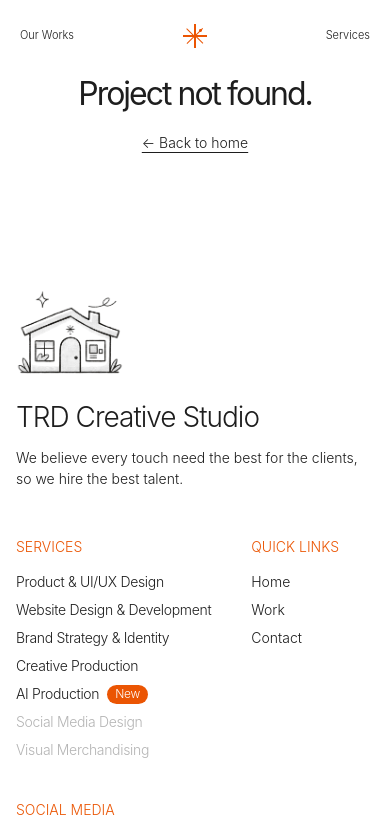
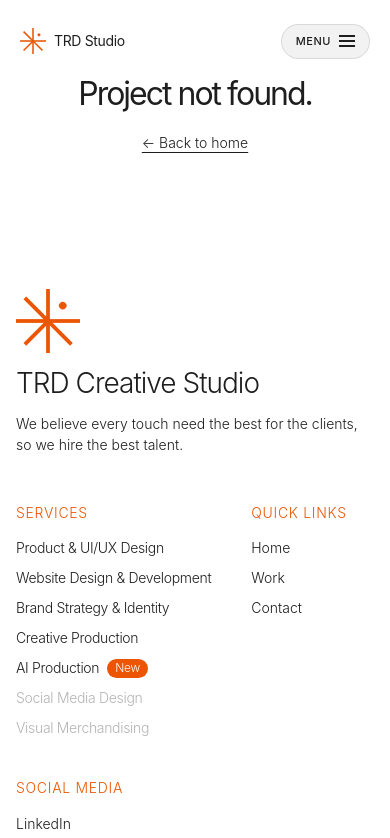
Before and after one commit to daryramadhan/trd-creative-studio-website, a React (Vite) app: page /work/1 in a window 390 px wide. Shown: the top 838 px of the page. Built offline with nearby package versions, Linux system fonts and the light colour scheme.

Commit message:
Update vector SVG logo, header navigation, section smooth scrolling, and footer links

```diff
--- a/src/app/components/CTA.tsx
+++ b/src/app/components/CTA.tsx
@@ -1,8 +1,11 @@
+import { StarIcon } from "./shared";
+
 export function CTA() {
   return (
     <section className="w-full bg-[var(--brand)]">
       <div className="flex flex-col items-center justify-center py-16 lg:py-[100px] px-5 lg:px-[100px]">
         <div className="flex flex-col gap-8 lg:gap-12 items-center max-w-[858px] w-full">
+          <StarIcon color="white" size={48} />
           <div className="bg-white/10 flex items-center justify-center px-4 py-2 rounded-full">
             <p className="font-[var(--font-manrope)] font-light text-white text-sm leading-[1.4] text-center whitespace-nowrap m-0">
               TRD Creative Studio are ready to help you!
--- a/src/app/components/Footer.tsx
+++ b/src/app/components/Footer.tsx
@@ -1,5 +1,7 @@
-import imgChatGptImageJul142026055012Pm1 from "../../imports/TrdCreativeStudioⒸWebsite-1/1632661aa3faadb418045d3e7667246cd6175bc3.png";
 import imgImage11 from "../../imports/TrdCreativeStudioⒸWebsite-1/d2e0a0da0a57a02edbdf13fa7ba8ba12913b0266.png";
+import { StarIcon } from "./shared";
+import { useLocation } from "react-router";
+import { useTransitionNavigate } from "./TransitionContext";
 
 const footerServices = [
   "Product & UI/UX Design",
@@ -8,79 +10,148 @@ const footerServices = [
   "Creative Production",
 ];
 
-const quickLinks = ["Home", "Work", "Contact"];
-const socialLinks = ["LinkedIn", "Instagram", "Behance"];
+const quickLinks = [
+  { label: "Home", hash: "#home" },
+  { label: "Work", hash: "#our-works" },
+  { label: "Contact", hash: "#pricing" },
+];
+
+const socialLinks = [
+  { label: "LinkedIn", href: "https://www.linkedin.com/company/trd-creative-studio" },
+  { label: "Instagram", href: "https://instagram.com/trd.studio" },
+  { label: "Behance", href: "https://behance.net/trdcreative" },
+];
 
 export function Footer() {
+  const location = useLocation();
+  const isHome = location.pathname === "/";
+  const transitionNavigate = useTransitionNavigate();
+
+  const handleLinkClick = (e: React.MouseEvent<HTMLAnchorElement>, hash: string) => {
+    e.preventDefault();
+    const cleanHash = hash.startsWith("#") ? hash : `#${hash}`;
+    const targetId = cleanHash.replace("#", "");
+
+    if (isHome) {
+      if (!targetId || targetId === "home") {
+        window.scrollTo({ top: 0, behavior: "smooth" });
+      } else {
+        const element = document.getElementById(targetId);
+        if (element) {
+          element.scrollIntoView({ behavior: "smooth" });
+        }
+      }
+      window.history.pushState(null, "", cleanHash || "/");
+    } else {
+      transitionNavigate(`/${cleanHash}`);
+    }
+  };
+
+  const getLinkHref = (hash: string) => {
+    return isHome ? hash : `/${hash}`;
+  };
+
   return (
     <>
-      <section className="w-full py-10">
+      <section className="w-full py-10 bg-white">
         <div className="flex flex-col lg:flex-row p-4 lg:p-[100px] items-start gap-12 lg:gap-[313px]">
           {/* Brand */}
           <div className="flex flex-col gap-6 lg:gap-8 items-start w-full lg:w-[350px] lg:shrink-0">
-            <div className="h-[90px] w-[108px] lg:h-[106px] lg:w-[128px] relative">
-              <div className="absolute h-full left-0 top-0 w-full overflow-hidden">
-                <img
-                  alt=""
-                  className="absolute max-w-none"
-                  style={{ height: "166.31%", left: "-18.6%", top: "-33.16%", width: "137.2%" }}
-                  src={imgChatGptImageJul142026055012Pm1}
-                />
-              </div>
-            </div>
+            <a
+              href={getLinkHref("#home")}
+              onClick={(e) => handleLinkClick(e, "#home")}
+              className="cursor-pointer group flex flex-col gap-4 items-start text-left"
+            >
+              <StarIcon color="#eb5503" size={64} className="group-hover:scale-105 transition-transform" />
               <div className="flex flex-col gap-4 items-start text-[var(--dark)] w-full font-[var(--font-manrope)]">
                 <p
-                className="leading-[1] w-full font-light m-0"
+                  className="leading-[1] w-full font-light m-0 group-hover:text-[var(--brand)] transition-colors"
                   style={{ fontSize: "clamp(28px, 5vw, 42px)", letterSpacing: "-1px" }}
                 >
                   TRD Creative Studio
                 </p>
-              <p className="text-sm lg:text-base leading-[1.5] w-full m-0 font-light">
+                <p className="text-sm lg:text-base leading-[1.5] w-full m-0 font-light text-[var(--dark)]">
                   We believe every touch need the best for the clients, so we hire the best talent.
                 </p>
               </div>
+            </a>
           </div>
 
           {/* Links */}
           <div className="flex flex-wrap gap-10 items-start w-full lg:w-auto">
             {/* Services */}
             <div className="flex flex-col gap-4 items-start justify-center">
-              <p className="font-[var(--font-manrope)] font-light text-[var(--brand)] text-sm leading-[1.4] whitespace-nowrap m-0">
+              <p className="font-[var(--font-manrope)] font-light text-[var(--brand)] text-sm leading-[1.4] whitespace-nowrap m-0 uppercase tracking-wider">
                 SERVICES
               </p>
-              <div className="flex flex-col gap-2 items-start text-[var(--dark)] font-[var(--font-manrope)] font-light text-sm lg:text-base" style={{ letterSpacing: "-0.32px" }}>
+              <div
+                className="flex flex-col gap-2.5 items-start text-[var(--dark)] font-[var(--font-manrope)] font-light text-sm lg:text-base"
+                style={{ letterSpacing: "-0.32px" }}
+              >
                 {footerServices.map((s) => (
-                  <p key={s} className="whitespace-nowrap m-0">{s}</p>
+                  <a
+                    key={s}
+                    href={getLinkHref("#services")}
+                    onClick={(e) => handleLinkClick(e, "#services")}
+                    className="whitespace-nowrap m-0 text-[var(--dark)] hover:text-[var(--brand)] transition-colors cursor-pointer"
+                  >
+                    {s}
+                  </a>
                 ))}
-                <div className="flex gap-2 items-center">
-                  <p className="whitespace-nowrap m-0">AI Production</p>
+                <a
+                  href={getLinkHref("#services")}
+                  onClick={(e) => handleLinkClick(e, "#services")}
+                  className="flex gap-2 items-center text-[var(--dark)] hover:text-[var(--brand)] transition-colors cursor-pointer"
+                >
+                  <span className="whitespace-nowrap m-0">AI Production</span>
                   <span className="bg-[var(--brand)] text-white font-[var(--font-manrope)] font-light text-[12px] leading-[1.4] px-2 py-[1px] rounded-full">
                     New
                   </span>
-                </div>
-                <p className="text-[var(--text-muted-trd)] whitespace-nowrap m-0">Social Media Design</p>
-                <p className="text-[var(--text-muted-trd)] whitespace-nowrap m-0">Visual Merchandising</p>
+                </a>
+                <p className="text-[var(--text-muted-trd)] whitespace-nowrap m-0 cursor-default">
+                  Social Media Design
+                </p>
+                <p className="text-[var(--text-muted-trd)] whitespace-nowrap m-0 cursor-default">
+                  Visual Merchandising
+                </p>
               </div>
             </div>
+
             {/* Quick Links */}
             <div className="flex flex-col gap-4 items-start justify-center w-[110px] lg:w-[125px]">
-              <p className="font-[var(--font-manrope)] font-light text-[var(--brand)] text-sm leading-[1.4] m-0">
+              <p className="font-[var(--font-manrope)] font-light text-[var(--brand)] text-sm leading-[1.4] m-0 uppercase tracking-wider">
                 QUICK LINKS
               </p>
-              <div className="flex flex-col gap-2 items-start text-[var(--dark)] font-[var(--font-manrope)] font-light text-sm lg:text-base whitespace-nowrap">
+              <div className="flex flex-col gap-2.5 items-start text-[var(--dark)] font-[var(--font-manrope)] font-light text-sm lg:text-base whitespace-nowrap">
                 {quickLinks.map((l) => (
-                  <p key={l} className="m-0">{l}</p>
+                  <a
+                    key={l.label}
+                    href={getLinkHref(l.hash)}
+                    onClick={(e) => handleLinkClick(e, l.hash)}
+                    className="m-0 text-[var(--dark)] hover:text-[var(--brand)] transition-colors cursor-pointer"
+                  >
+                    {l.label}
+                  </a>
                 ))}
               </div>
             </div>
+
             {/* Social Media */}
             <div className="flex flex-col gap-4 items-start justify-center w-[110px] lg:w-[125px]">
-              <p className="font-[var(--font-manrope)] font-light text-[var(--brand)] text-sm leading-[1.4] m-0">
+              <p className="font-[var(--font-manrope)] font-light text-[var(--brand)] text-sm leading-[1.4] m-0 uppercase tracking-wider">
                 SOCIAL MEDIA
               </p>
-              <div className="flex flex-col gap-2 items-start text-[var(--dark)] font-[var(--font-manrope)] font-light text-sm lg:text-base whitespace-nowrap">
+              <div className="flex flex-col gap-2.5 items-start text-[var(--dark)] font-[var(--font-manrope)] font-light text-sm lg:text-base whitespace-nowrap">
                 {socialLinks.map((l) => (
-                  <p key={l} className="m-0">{l}</p>
+                  <a
+                    key={l.label}
+                    href={l.href}
+                    target="_blank"
+                    rel="noopener noreferrer"
+                    className="m-0 text-[var(--dark)] hover:text-[var(--brand)] transition-colors cursor-pointer"
+                  >
+                    {l.label}
+                  </a>
                 ))}
               </div>
             </div>
@@ -108,7 +179,14 @@ export function Footer() {
           style={{ letterSpacing: "-0.32px" }}
         >
           <p className="font-[var(--font-manrope)] font-light m-0">2026 ⓒ TRD Creative Studio</p>
-          <p className="font-[var(--font-manrope)] font-light underline m-0">Privacy Policy</p>
+          <span className="text-[var(--text-muted-trd)]">•</span>
+          <a
+            href="#privacy"
+            onClick={(e) => e.preventDefault()}
+            className="font-[var(--font-manrope)] font-light underline text-[var(--dark)] hover:text-[var(--brand)] transition-colors cursor-pointer m-0"
+          >
+            Privacy Policy
+          </a>
         </div>
       </div>
     </>
--- a/src/app/components/Navbar.tsx
+++ b/src/app/components/Navbar.tsx
@@ -1,3 +1,4 @@
+import { useState, useEffect } from "react";
 import { StarIcon } from "./shared";
 import { useLocation, Link } from "react-router";
 import { useTransitionNavigate } from "./TransitionContext";
@@ -6,52 +7,141 @@ export function Navbar() {
   const location = useLocation();
   const isHome = location.pathname === "/";
   const transitionNavigate = useTransitionNavigate();
+  const [mobileMenuOpen, setMobileMenuOpen] = useState(false);
+  const [scrolled, setScrolled] = useState(false);
 
-  const textColor = isHome ? "text-white" : "text-[var(--dark)]";
+  const isLight = !isHome || scrolled;
+
+  const textColor = mobileMenuOpen
+    ? "text-white"
+    : isLight
+      ? "text-[var(--dark)]"
+      : "text-white";
+
+  const navBgClass = scrolled
+    ? "backdrop-blur-md py-4"
+    : "py-6 lg:py-10";
+
+  const buttonBgClass = mobileMenuOpen
+    ? "bg-white/10 border-white/10 text-white"
+    : isLight
+      ? "bg-black/5 border-black/10 text-[var(--dark)]"
+      : "bg-white/10 border-white/10 text-white";
+
+  const barBgClass = mobileMenuOpen
+    ? "bg-white"
+    : isLight
+      ? "bg-[var(--dark)]"
+      : "bg-white";
+
+  useEffect(() => {
+    const handleScroll = () => {
+      setScrolled(window.scrollY > 20);
+    };
+    window.addEventListener("scroll", handleScroll);
+    return () => window.removeEventListener("scroll", handleScroll);
+  }, []);
+
+  // Lock body scroll when mobile menu is open
+  useEffect(() => {
+    if (mobileMenuOpen) {
+      document.body.style.overflow = "hidden";
+    } else {
+      document.body.style.overflow = "unset";
+    }
+  }, [mobileMenuOpen]);
 
   const handleLinkClick = (e: React.MouseEvent<HTMLAnchorElement>, hash: string) => {
-    if (isHome) return; // Let default anchor behavior handle it on Home
     e.preventDefault();
-    transitionNavigate(`/${hash}`);
+    setMobileMenuOpen(false);
+    const cleanHash = hash.startsWith("#") ? hash : `#${hash}`;
+    const targetId = cleanHash.replace("#", "");
+
+    if (isHome) {
+      if (!targetId || targetId === "home") {
+        window.scrollTo({ top: 0, behavior: "smooth" });
+      } else {
+        const element = document.getElementById(targetId);
+        if (element) {
+          element.scrollIntoView({ behavior: "smooth" });
+        }
+      }
+      window.history.pushState(null, "", cleanHash || "/");
+    } else {
+      transitionNavigate(`/${cleanHash}`);
+    }
+  };
+
+  const handleHomeClick = (e: React.MouseEvent) => {
+    e.preventDefault();
+    setMobileMenuOpen(false);
+    if (isHome) {
+      window.scrollTo({ top: 0, behavior: "smooth" });
+      window.history.pushState(null, "", "/");
+    } else {
+      transitionNavigate("/");
+    }
   };
 
   const getLinkHref = (hash: string) => {
     return isHome ? hash : `/${hash}`;
   };
 
+  const navLinks = [
+    { name: "Home", href: "#home", num: "01" },
+    { name: "Our Works", href: "#our-works", num: "02" },
+    { name: "Services", href: "#services", num: "03" },
+    { name: "Pricing", href: "#pricing", num: "04" },
+  ];
+
   return (
-    <nav className="pointer-events-none absolute top-0 left-0 right-0 z-50 grid grid-cols-3 items-center px-5 py-6 lg:flex lg:justify-center lg:gap-12 lg:px-[100px] lg:py-10">
-      {/* Mobile nav mirrors the compact Figma header */}
-      <a
-        href={getLinkHref("#our-works")}
-        onClick={(e) => handleLinkClick(e, "#our-works")}
-        className={`pointer-events-auto justify-self-start font-[var(--font-manrope)] font-light text-[11px] ${textColor} leading-[1.4] whitespace-nowrap hover:text-[var(--brand)] transition-colors duration-200 lg:hidden`}
+    <>
+      {/* Header Bar */}
+      <nav
+        className={`fixed top-0 left-0 right-0 z-50 transition-all duration-300 ${navBgClass} px-5 lg:px-[100px] flex items-center justify-between lg:justify-center lg:gap-12`}
       >
-        Our Works
-      </a>
+        {/* Mobile Header: Logo + Brand Name */}
         <Link
           to="/"
-        onClick={(e) => {
-          e.preventDefault();
-          transitionNavigate("/");
-        }}
-        className="pointer-events-auto justify-self-center lg:hidden"
+          onClick={handleHomeClick}
+          className="flex items-center gap-2 lg:hidden z-50 cursor-pointer"
         >
-        <StarIcon color="#eb5503" size={24} />
+          <StarIcon color="#eb5503" size={26} />
+          <span className={`font-[var(--font-manrope)] font-normal text-sm tracking-tight ${textColor}`}>
+            TRD Studio
+          </span>
         </Link>
-      <a
-        href={getLinkHref("#services")}
-        onClick={(e) => handleLinkClick(e, "#services")}
-        className={`pointer-events-auto justify-self-end font-[var(--font-manrope)] font-light text-[11px] ${textColor} leading-[1.4] whitespace-nowrap hover:text-[var(--brand)] transition-colors duration-200 lg:hidden`}
+
+        {/* Mobile Hamburger Toggle Button */}
+        <button
+          onClick={() => setMobileMenuOpen(!mobileMenuOpen)}
+          aria-label="Toggle navigation menu"
+          className={`lg:hidden z-50 flex items-center gap-2 backdrop-blur-md px-3.5 py-2 rounded-full border active:scale-95 transition-all ${buttonBgClass}`}
         >
-        Services
-      </a>
+          <span className="font-[var(--font-manrope)] text-[11px] uppercase tracking-wider font-medium">
+            {mobileMenuOpen ? "Close" : "Menu"}
+          </span>
+          <div className="w-4 h-3 flex flex-col justify-between relative">
+            <span
+              className={`w-full h-0.5 ${barBgClass} transition-all duration-300 transform origin-center ${mobileMenuOpen ? "rotate-45 translate-y-[5px]" : ""
+                }`}
+            />
+            <span
+              className={`w-full h-0.5 ${barBgClass} transition-all duration-300 ${mobileMenuOpen ? "opacity-0" : ""
+                }`}
+            />
+            <span
+              className={`w-full h-0.5 ${barBgClass} transition-all duration-300 transform origin-center ${mobileMenuOpen ? "-rotate-45 -translate-y-[5px]" : ""
+                }`}
+            />
+          </div>
+        </button>
 
         {/* Desktop: left links */}
-      <div className="pointer-events-auto hidden lg:flex gap-12 items-center">
+        <div className="hidden lg:flex gap-12 items-center">
           <a
-          href={getLinkHref("#")}
-          onClick={(e) => handleLinkClick(e, "#")}
+            href={getLinkHref("#home")}
+            onClick={(e) => handleLinkClick(e, "#home")}
             className={`font-[var(--font-manrope)] font-light text-md ${textColor} leading-[1.4] whitespace-nowrap hover:text-[var(--brand)] transition-colors duration-200`}
           >
             Home
@@ -68,17 +158,14 @@ export function Navbar() {
         {/* Desktop: center star */}
         <Link
           to="/"
-        onClick={(e) => {
-          e.preventDefault();
-          transitionNavigate("/");
-        }}
-        className="pointer-events-auto hidden lg:block"
+          onClick={handleHomeClick}
+          className="hidden lg:block cursor-pointer"
         >
           <StarIcon color="#eb5503" size={32} />
         </Link>
 
         {/* Desktop: right links */}
-      <div className="pointer-events-auto hidden lg:flex gap-12 items-center">
+        <div className="hidden lg:flex gap-12 items-center">
           {["Services", "Pricing"].map((l) => (
             <a
               key={l}
@@ -91,5 +178,55 @@ export function Navbar() {
           ))}
         </div>
       </nav>
+
+      {/* Mobile Fullscreen Menu Drawer Overlay */}
+      <div
+        className={`fixed inset-0 z-40 bg-[#0d0d0d] text-white lg:hidden flex flex-col justify-between px-6 pt-28 pb-10 transition-all duration-500 ease-in-out ${mobileMenuOpen
+          ? "opacity-100 pointer-events-auto translate-y-0"
+          : "opacity-0 pointer-events-none -translate-y-4"
+          }`}
+      >
+        <div className="flex flex-col gap-6 mt-4">
+          <p className="font-[var(--font-archivo)] text-[11px] text-[var(--text-muted-trd)] uppercase tracking-widest m-0">
+            Navigation
+          </p>
+          <div className="flex flex-col gap-5">
+            {navLinks.map((item) => (
+              <a
+                key={item.name}
+                href={getLinkHref(item.href)}
+                onClick={(e) => handleLinkClick(e, item.href)}
+                className="flex items-center gap-4 py-1 group border-b border-white/5 active:text-[var(--brand)] transition-colors"
+              >
+                <span className="font-[var(--font-archivo)] font-light text-xs text-[var(--brand)]">
+                  {item.num}
+                </span>
+                <span className="font-[var(--font-manrope)] font-light text-2xl tracking-tight text-white group-hover:text-[var(--brand)] transition-colors">
+                  {item.name}
+                </span>
+              </a>
+            ))}
+          </div>
+        </div>
+
+        <div className="flex flex-col gap-6">
+          <a
+            href={getLinkHref("#pricing")}
+            onClick={(e) => handleLinkClick(e, "#pricing")}
+            className="w-full bg-[var(--brand)] text-white text-center font-[var(--font-manrope)] font-normal text-sm py-3.5 rounded-full hover:opacity-90 active:scale-98 transition-all block"
+          >
+            Start a Project
+          </a>
+
+          <div className="flex justify-between items-end text-xs text-[var(--text-muted-trd)] font-[var(--font-manrope)] font-light border-t border-white/10 pt-4">
+            <div>
+              <p className="m-0 text-white font-normal">TRD Creative Studio</p>
+              <p className="m-0 text-[11px]">hello@trdcreative.studio</p>
+            </div>
+            <p className="m-0 text-[10px]">© 2026</p>
+          </div>
+        </div>
+      </div>
+    </>
   );
 }
--- a/src/app/components/TransitionContext.tsx
+++ b/src/app/components/TransitionContext.tsx
@@ -31,14 +31,14 @@ export function TransitionProvider({ children }: { children: React.ReactNode })
         navigate(to);
       }
       setTransitionState("exiting");
-    }, 600); // Wait for the slide-in to complete
+    }, 800); // 600ms slide-in + 500ms (0.5s) hold before sliding out
   };
 
   useEffect(() => {
     if (transitionState === "exiting") {
       const timer = setTimeout(() => {
         setTransitionState("idle");
-      }, 600); // Wait for the slide-out to complete
+      }, 600); // 600ms slide-out animation
       return () => clearTimeout(timer);
     }
   }, [transitionState]);
@@ -86,7 +86,7 @@ export function TransitionProvider({ children }: { children: React.ReactNode })
           pointerEvents,
         }}
       >
-        <StarIcon color="white" size={80} className="animate-pulse" />
+        <StarIcon color="white" size={80} />
       </div>
     </TransitionContext.Provider>
   );
--- a/src/app/components/shared.tsx
+++ b/src/app/components/shared.tsx
@@ -9,37 +9,24 @@ export function StarIcon({
   size?: number;
   className?: string;
 }) {
-  const mid = size * 0.4705;
-  const arm = size * 0.5294;
-  const thick = size * 0.0589;
   return (
-    <div className={`flex items-center justify-center shrink-0 ${className}`} style={{ width: size, height: size }}>
-      <div style={{ width: size, height: size, position: "relative", transform: "rotate(90deg)" }}>
-        {/* Horizontal arms */}
-        <div style={{ position: "absolute", background: color, height: thick, left: 0, top: mid, width: arm }} />
-        <div style={{ position: "absolute", background: color, height: thick, right: 0, top: mid, width: arm }} />
-        {/* Vertical arms */}
-        <div style={{ position: "absolute", background: color, width: thick, left: mid, top: mid, height: arm }} />
-        <div style={{ position: "absolute", background: color, width: thick, left: mid, top: 0, height: arm }} />
-        {/* Diagonal arms */}
-        <div style={{ position: "absolute", left: size * 0.1176, top: size * 0.1176, width: size * 0.416, height: size * 0.416, display: "flex", alignItems: "center", justifyContent: "center" }}>
-          <div style={{ background: color, height: thick, width: arm, transform: "rotate(-135deg)" }} />
-        </div>
-        <div style={{ position: "absolute", left: size * 0.1176, top: size * 0.4705, width: size * 0.416, height: size * 0.416, display: "flex", alignItems: "center", justifyContent: "center" }}>
-          <div style={{ background: color, height: thick, width: arm, transform: "rotate(135deg)" }} />
-        </div>
-        <div style={{ position: "absolute", left: size * 0.4705, top: size * 0.4705, width: size * 0.416, height: size * 0.416, display: "flex", alignItems: "center", justifyContent: "center" }}>
-          <div style={{ background: color, height: thick, width: arm, transform: "rotate(45deg)" }} />
-        </div>
-        <div style={{ position: "absolute", left: size * 0.4705, top: size * 0.1176, width: size * 0.416, height: size * 0.416, display: "flex", alignItems: "center", justifyContent: "center" }}>
-          <div style={{ background: color, height: thick, width: arm, transform: "rotate(-45deg)" }} />
-        </div>
-        {/* Center dot */}
-        <div style={{ position: "absolute", right: size * 0.647, top: size * 0.176, width: size * 0.166, height: size * 0.166, display: "flex", alignItems: "center", justifyContent: "center" }}>
-          <div style={{ background: color, borderRadius: "50%", width: thick * 2, height: thick * 2 }} />
-        </div>
-      </div>
-    </div>
+    <svg
+      xmlns="http://www.w3.org/2000/svg"
+      width={size}
+      height={size}
+      viewBox="0 0 42 42"
+      fill="none"
+      className={`shrink-0 ${className}`}
+    >
+      <rect y="19.7652" width="22.2353" height="2.47059" fill={color} />
+      <rect x="42" y="22.2353" width="22.2353" height="2.47059" transform="rotate(-180 42 22.2353)" fill={color} />
+      <rect x="22.2344" y="19.7652" width="22.2353" height="2.47059" transform="rotate(90 22.2344 19.7652)" fill={color} />
+      <rect x="19.7656" y="22.2353" width="22.2353" height="2.47059" transform="rotate(-90 19.7656 22.2353)" fill={color} />
+      <rect x="20.6641" y="22.4111" width="22.2353" height="2.47059" transform="rotate(-135 20.6641 22.4111)" fill={color} />
+      <rect x="27.1777" y="10.9062" width="4.94118" height="4.94118" rx="2.47059" transform="rotate(-45 27.1777 10.9062)" fill={color} />
+      <rect x="21.5117" y="19.7652" width="22.2353" height="2.47059" transform="rotate(45 21.5117 19.7652)" fill={color} />
+      <rect x="22.4121" y="21.5124" width="22.2353" height="2.47059" transform="rotate(135 22.4121 21.5124)" fill={color} />
+    </svg>
   );
 }
 
--- a/src/app/pages/WorkDetail.tsx
+++ b/src/app/pages/WorkDetail.tsx
@@ -67,14 +67,14 @@ export default function WorkDetail() {
             Back
           </button>
 
-          {/* Category tag */}
+          {/* Category tag
           <p className="font-[var(--font-archivo)] font-normal text-xs text-[var(--text-muted-trd)] uppercase tracking-widest m-0">
             {project.category}
-          </p>
+          </p> */}
 
           {/* Title */}
           <h1
-            className="font-[var(--font-manrope)] font-normal text-[var(--dark)] m-0"
+            className="font-[var(--font-manrope)] font-normal text-[var(--dark)] m-0 mt-24 mb-4"
             style={{ fontSize: "clamp(40px, 7vw, 96px)", lineHeight: 0.9, letterSpacing: "-3px" }}
           >
             {project.title}
--- a/src/styles/theme.css
+++ b/src/styles/theme.css
@@ -146,6 +146,7 @@
 
   html {
     font-size: var(--font-size);
+    scroll-behavior: smooth;
   }
 
   h1 {
```
Also changed, not shown: src/app/components/About.tsx (+3 -9 lines). Lines whose indentation alone changed are shown as unchanged.
